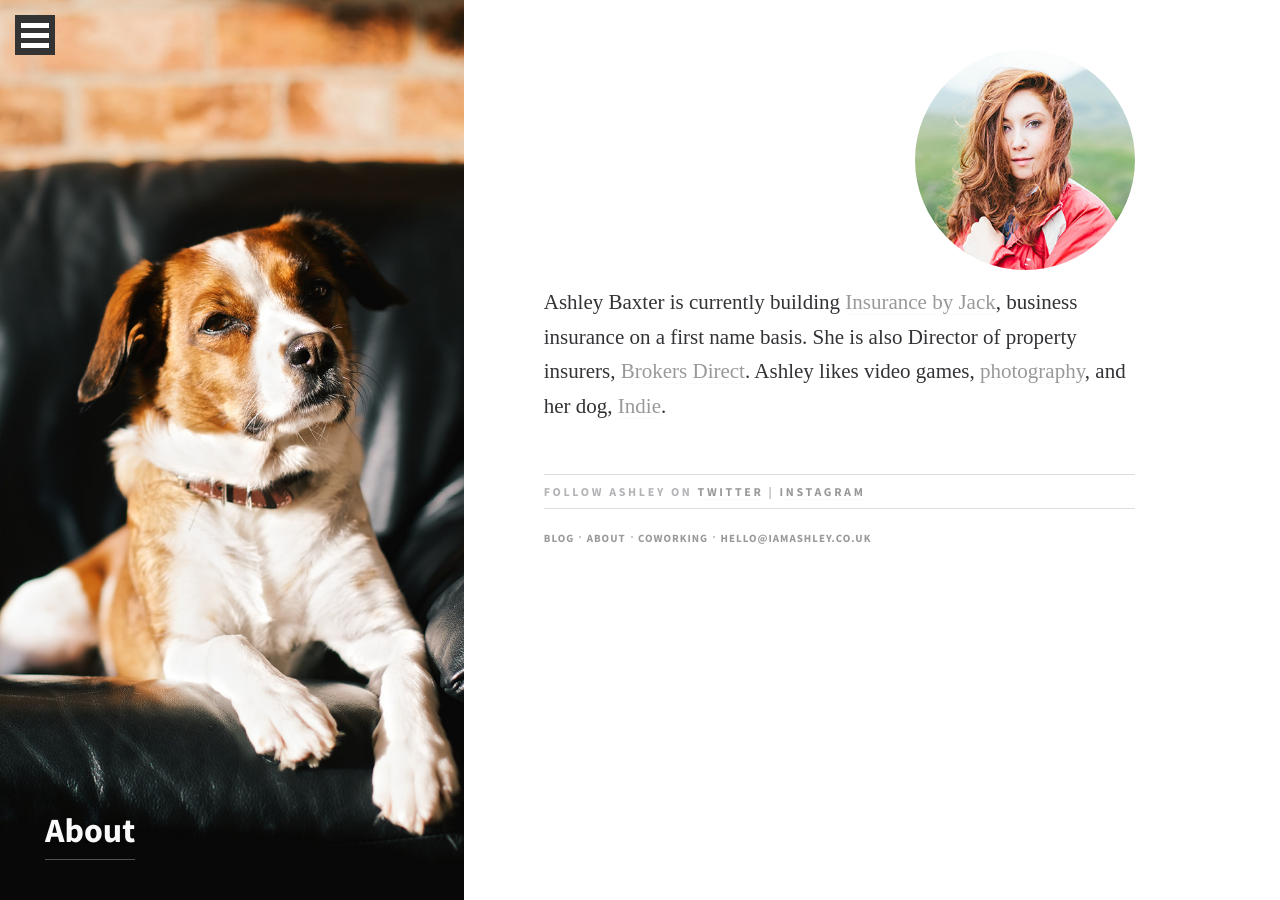
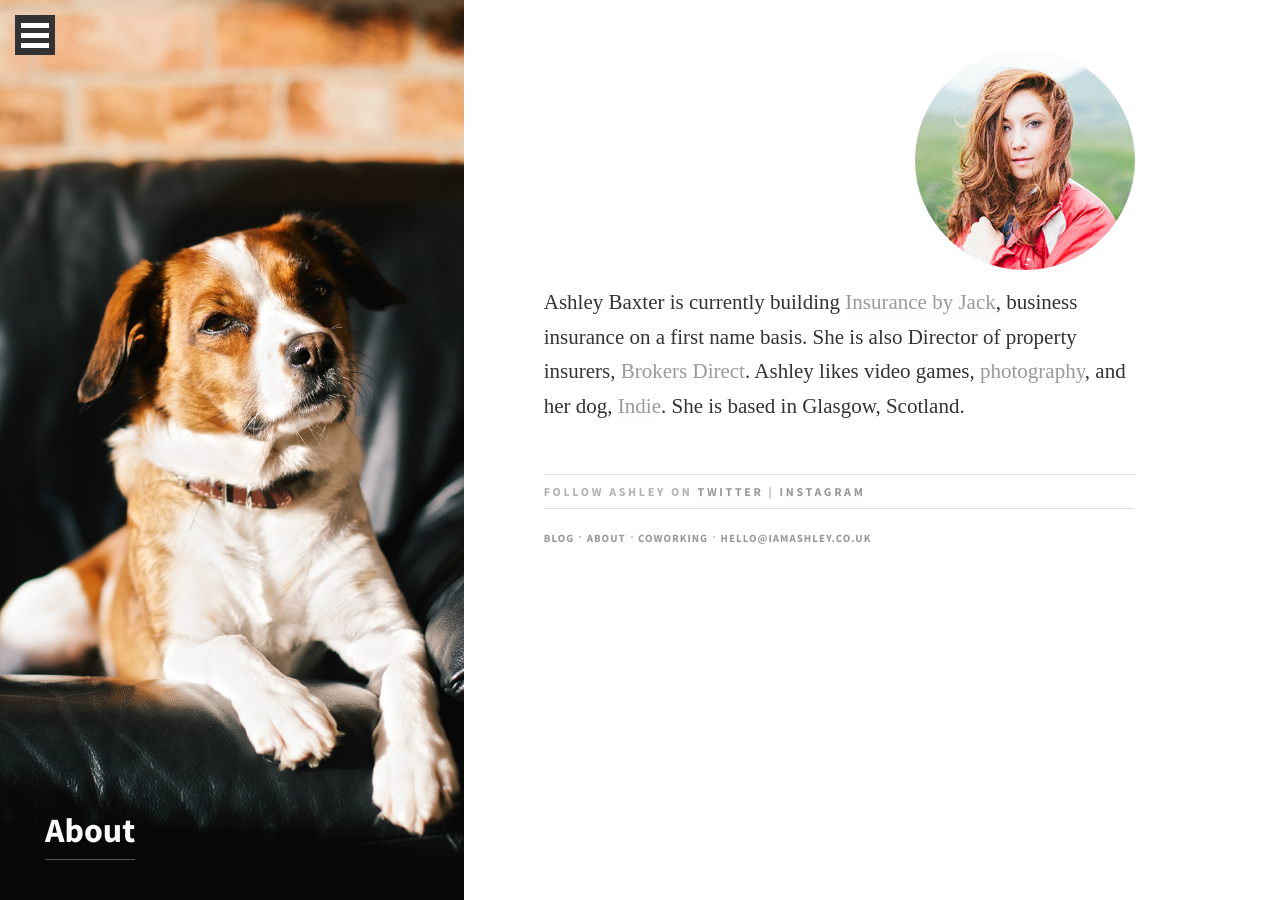
Before and after one commit to ashleybaxter/iamashley, a Jekyll site: the page built from about.md, in a window 1280 px wide. Built offline with Jekyll 4.4.1, drawn with Linux system fonts in a browser that asks for light colours; some web fonts are replaced.

Commit message:
Updated bio

```diff
--- a/about.md
+++ b/about.md
@@ -7,4 +7,4 @@ author_avatar: avatar
 author_name: Ashley Baxter
 ---
 
-Ashley Baxter is currently building <a href="http://insurancebyjack.co.uk">Insurance by Jack</a>, business insurance on a first name basis. She is also Director of property insurers, <a href="https://brokersdirect.co.uk/">Brokers Direct</a>. Ashley likes video games, <a href="http://girlwithacamera.co.uk">photography</a>, and her dog, <a href="https://www.instagram.com/p/7nf5yJLXYt/?taken-by=ashleybaxter">Indie</a>.
+Ashley Baxter is currently building <a href="http://insurancebyjack.co.uk">Insurance by Jack</a>, business insurance on a first name basis. She is also Director of property insurers, <a href="https://brokersdirect.co.uk/">Brokers Direct</a>. Ashley likes video games, <a href="http://girlwithacamera.co.uk">photography</a>, and her dog, <a href="https://www.instagram.com/p/7nf5yJLXYt/?taken-by=ashleybaxter">Indie</a>. She is based in Glasgow, Scotland.
```
